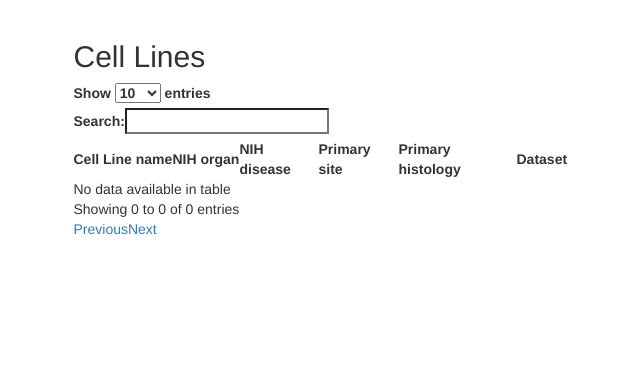
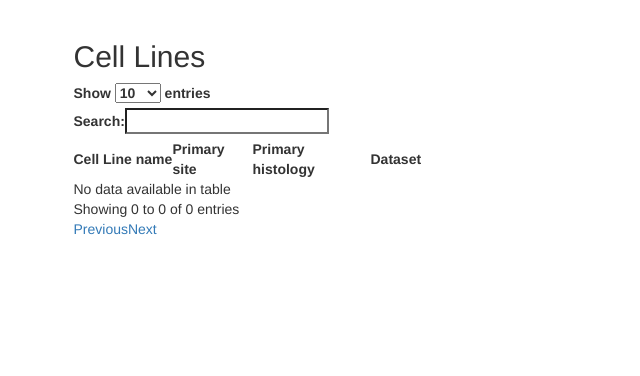
Before and after one commit to LeeYiFang/Carkinos, a Django app: page /cell_lines/ in a window 1280 px wide. Shown: the part 51-427 px from the top of the page, without its empty margins (94-734 px from the left). Run offline with Django 3.2, Linux system fonts and the light colour scheme; data that the repository does not hold is empty; style sheets or scripts are compiled from the project's sources; parts of the project's set-up code (start-up, migrations or seed data) failed here and were passed over; some libraries are stand-ins or nearby versions.

Commit message:
[model fix]

```diff
--- a/src/probes/models.py
+++ b/src/probes/models.py
@@ -70,8 +70,6 @@ class Clinical_sample(models.Model):
 class CellLine(models.Model):
 
     name = models.CharField(max_length=20)
-    organ = models.CharField(max_length=50, default='N/A')
-    disease = models.CharField(max_length=100, default='N/A')
     primary_site = models.CharField(max_length=50)
     primary_hist = models.CharField(max_length=100)
 
--- a/src/templates/cell_line.html
+++ b/src/templates/cell_line.html
@@ -18,8 +18,6 @@
             <thead>
                 <tr>
                     <th>Cell Line name</th>
-                    <th>NIH organ</th>
-                    <th>NIH disease</th>
                     <th>Primary site</th>
                     <th>Primary histology</th>
                     <th>Dataset</th>
@@ -31,8 +29,6 @@
                 {% for l,data in val_pairs %}
                     <tr>
                         <td>{{ l.cell_line_id.name }}</td>
-                        <td>{{ l.cell_line_id.organ }}</td>
-                        <td>{{ l.cell_line_id.disease }}</td>
                         <td>{{ l.cell_line_id.primary_site }}</td>
                         <td>{{ l.cell_line_id.primary_hist }}</td>
                         <!--<td>
--- a/src/templates/cellline_microarray.html
+++ b/src/templates/cellline_microarray.html
@@ -111,8 +111,6 @@
                 <thead>
                 <tr>
                     <th>Cell Line name</th>
-                    <th>NIH organ</th>
-                    <th>NIH disease</th>
                     <th>Primary site</th>
                     <th>Primary histology</th>
                     <th>dataset</th>
@@ -123,8 +121,6 @@
                     {# Add display:none to increase HTML DOM loading #}
                     <tr name="{{l.cell_line_id.name}}" class="class_{{alias}}" style="display:none">
                         <td>{{ l.cell_line_id.name }}</td>
-                        <td>{{ l.cell_line_id.organ }}</td>
-                        <td>{{ l.cell_line_id.disease }}</td>
                         <td>{{ l.cell_line_id.primary_site }}</td>
                         <td>{{ l.cell_line_id.primary_hist }}</td>
                         <td>{{name}}</td>
--- a/src/templates/data.html
+++ b/src/templates/data.html
@@ -39,7 +39,7 @@ tfoot input {
         <tr>
             <th>No.</th>
             <th>Dataset</th>
-            <th>Cell Line name</th>
+            <th>Cell line name</th>
             <th>Primary site</th>
             <th>Primary histology</th>
             <th>Probe_id</th>
```
Also changed, not shown: src/probes/migrations/0016_auto_20171009_2247.py (added).
